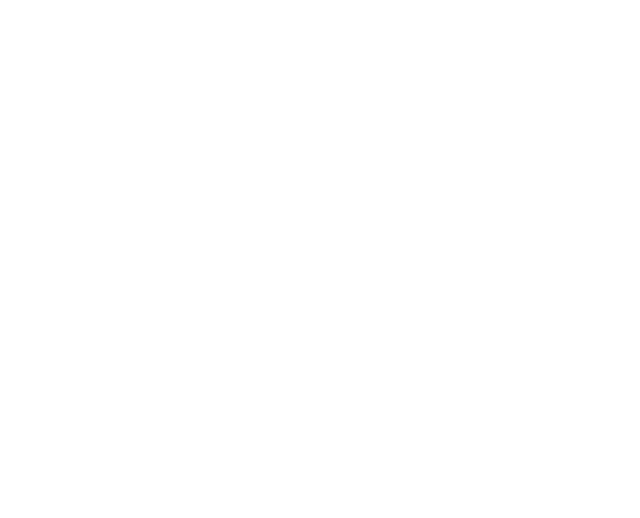
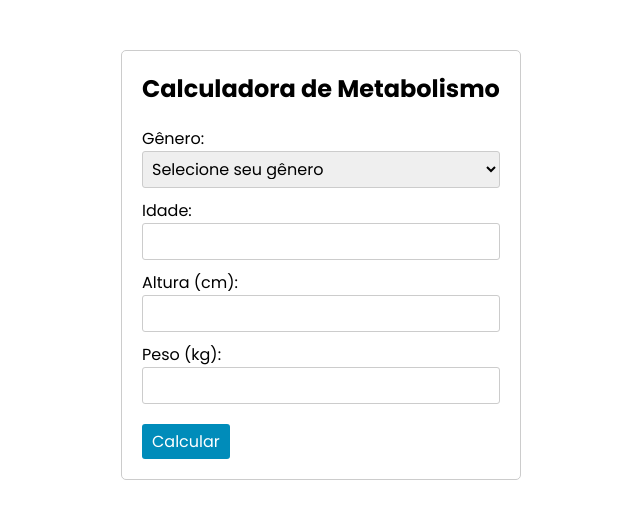
Before and after one commit to ThaisLopes019/nutri-thais, a React (Vite) app: page /TMB in a window 1280 px wide. Before the commit this address had no page. Shown: the top 518 px of the page, without its empty margins (319-959 px from the left). Built offline with nearby package versions, Linux system fonts and the light colour scheme.

Commit message:
feat: TMB

```diff
--- a/src/components/Bloco1/index.tsx
+++ b/src/components/Bloco1/index.tsx
@@ -2,8 +2,15 @@ import { Container, Wrapper } from './styled'
 import logoThaisDesk from '../../assets/logothais.png'
 import thaisDesk from '../../assets/thaisdesk.png'
 import thaisMobile from '../../assets/thaismobile.png'
+import { useNavigate } from 'react-router-dom'
 
 export function Bloco1() {
+  const navigate = useNavigate()
+
+  function hanbleTMB() {
+    navigate('/TMB')
+  }
+
   return (
     <>
       <Container>
@@ -13,6 +20,9 @@ export function Bloco1() {
           <a href="#sobre">sobre</a>
           <a href="#especialidade">especialidades</a>
           <a href="#contato">contato</a>
+          <button onClick={hanbleTMB}>
+            <a>TMB</a>
+          </button>
         </nav>
       </Container>
 
--- a/src/components/Bloco1/styled.ts
+++ b/src/components/Bloco1/styled.ts
@@ -3,10 +3,14 @@ import styled from 'styled-components'
 export const Container = styled.div`
   display: flex;
   justify-content: end;
+
   > nav {
     display: flex;
     gap: 4rem;
     margin: 40px 40px 0 0;
+    > button {
+      background-color: transparent;
+    }
     a {
       font-weight: 700;
       font-size: 1.9rem;
--- a/src/components/Bloco3/index.tsx
+++ b/src/components/Bloco3/index.tsx
@@ -3,7 +3,7 @@ import imagem2 from '../../assets/image2.png'
 
 export function Bloco3() {
   return (
-    <Container id='especialidade'>
+    <Container id="especialidade">
       <h2>Especialidades</h2>
       <span>Fique em forma com uma alimentação saudável e balanceada.</span>
 
--- /dev/null
+++ b/src/components/TMB/index.tsx
@@ -0,0 +1,79 @@
+import React, { useState } from 'react'
+import {
+  Button,
+  Container,
+  Input,
+  Label,
+  Resultado,
+  Select,
+  Titulo,
+} from './styled'
+
+export function TMB() {
+  const [genero, setGenero] = useState('')
+  const [idade, setIdade] = useState('')
+  const [altura, setAltura] = useState('')
+  const [peso, setPeso] = useState('')
+  const [resultado, setResultado] = useState(0)
+
+  const calcularMetabolismo = () => {
+    let metabolismo = 0
+
+    if (genero === 'masculino') {
+      metabolismo =
+        88.36 + 13.4 * Number(peso) + 4.8 * Number(altura) - 5.7 * Number(idade)
+    } else if (genero === 'feminino') {
+      metabolismo =
+        447.6 + 9.2 * Number(peso) + 3.1 * Number(altura) - 4.3 * Number(idade)
+    }
+
+    setResultado(metabolismo)
+  }
+
+  const handleIdadeChange = (e: any) => {
+    const value = e.target.value.replace(/^0+/, '')
+    setIdade(value)
+  }
+
+  const handleAlturaChange = (e: any) => {
+    const value = e.target.value.replace(/^0+/, '')
+    setAltura(value)
+  }
+
+  const handlePesoChange = (e: any) => {
+    const value = e.target.value.replace(/^0+/, '')
+    setPeso(value)
+  }
+
+  return (
+    <Container>
+      <Titulo>Calculadora de Metabolismo</Titulo>
+      <Label>
+        Gênero:
+        <Select value={genero} onChange={(e) => setGenero(e.target.value)}>
+          <option value="">Selecione seu gênero</option>
+          <option value="masculino">Masculino</option>
+          <option value="feminino">Feminino</option>
+        </Select>
+      </Label>
+      <Label>
+        Idade:
+        <Input type="number" value={idade} onChange={handleIdadeChange} />
+      </Label>
+      <Label>
+        Altura (cm):
+        <Input type="number" value={altura} onChange={handleAlturaChange} />
+      </Label>
+      <Label>
+        Peso (kg):
+        <Input type="number" value={peso} onChange={handlePesoChange} />
+      </Label>
+      <Button onClick={calcularMetabolismo}>Calcular</Button>
+      {resultado > 0 && (
+        <Resultado>
+          Seu metabolismo basal é de {resultado.toFixed(2)} calorias.
+        </Resultado>
+      )}
+    </Container>
+  )
+}
--- /dev/null
+++ b/src/components/TMB/styled.ts
@@ -0,0 +1,53 @@
+import styled from 'styled-components'
+
+export const Container = styled.div`
+  max-width: 400px;
+  margin: 0 auto;
+  padding: 20px;
+  border: 1px solid #ccc;
+  border-radius: 5px;
+  margin-top: 50px;
+`
+
+export const Titulo = styled.h1`
+  font-size: 24px;
+  margin-bottom: 20px;
+`
+
+export const Label = styled.label`
+  display: block;
+  margin-bottom: 10px;
+  font-size: 16px;
+`
+
+export const Input = styled.input`
+  width: 100%;
+  padding: 5px;
+  font-size: 16px;
+  border-radius: 3px;
+  border: 1px solid #ccc;
+`
+
+export const Select = styled.select`
+  width: 100%;
+  padding: 5px;
+  font-size: 16px;
+  border-radius: 3px;
+  border: 1px solid #ccc;
+`
+
+export const Button = styled.button`
+  display: block;
+  margin-top: 20px;
+  padding: 5px 10px;
+  background-color: #008cba;
+  color: #fff;
+  border: none;
+  border-radius: 3px;
+  font-size: 16px;
+  cursor: pointer;
+`
+export const Resultado = styled.p`
+  margin-top: 20px;
+  font-size: 18px;
+`
--- a/src/routes/Router.tsx
+++ b/src/routes/Router.tsx
@@ -1,4 +1,5 @@
 import { BrowserRouter, Route, Routes } from 'react-router-dom'
+import { TMB } from '../components/TMB'
 import { Home } from '../pages/Home'
 
 export function Router() {
@@ -6,6 +7,7 @@ export function Router() {
     <BrowserRouter>
       <Routes>
         <Route path="/" element={<Home />} />
+        <Route path="/TMB" element={<TMB />} />
       </Routes>
     </BrowserRouter>
   )
```
